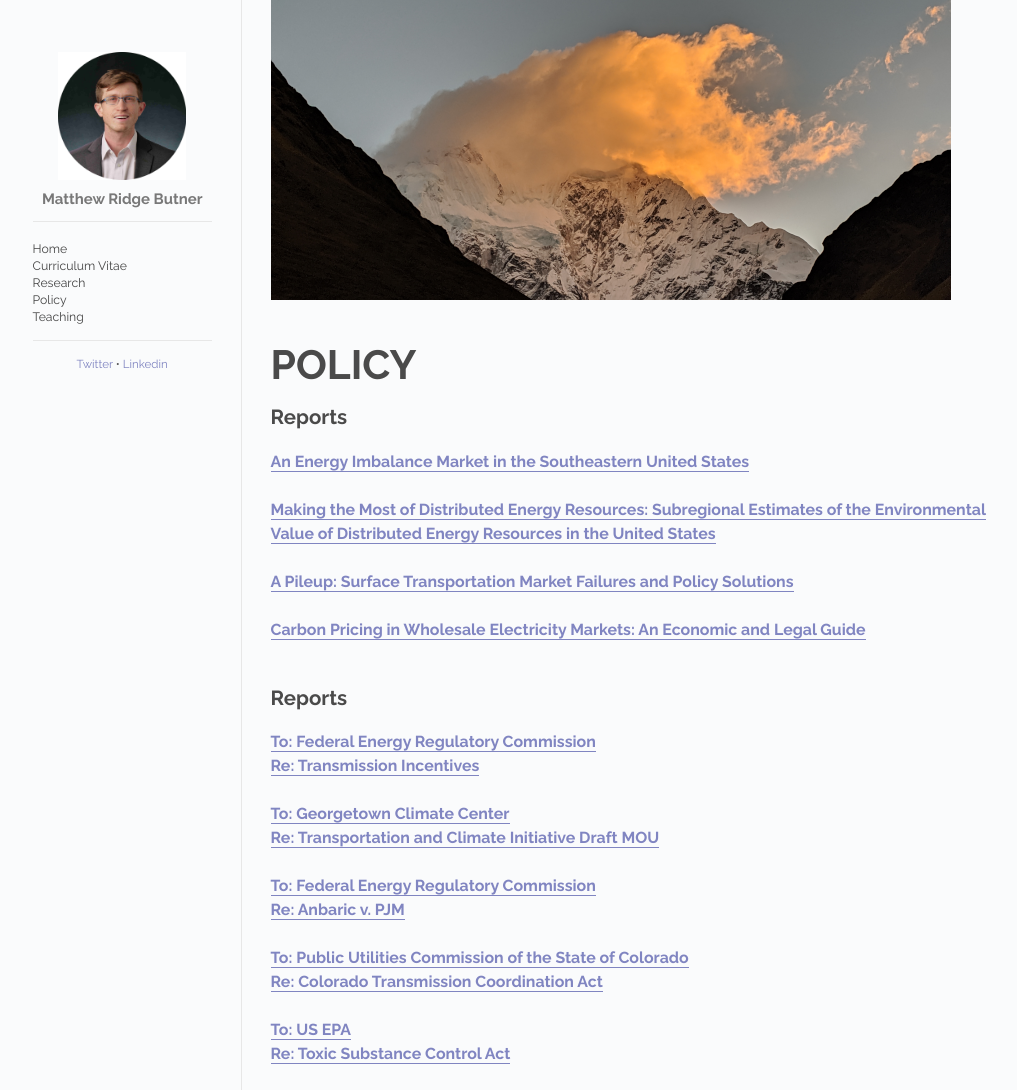
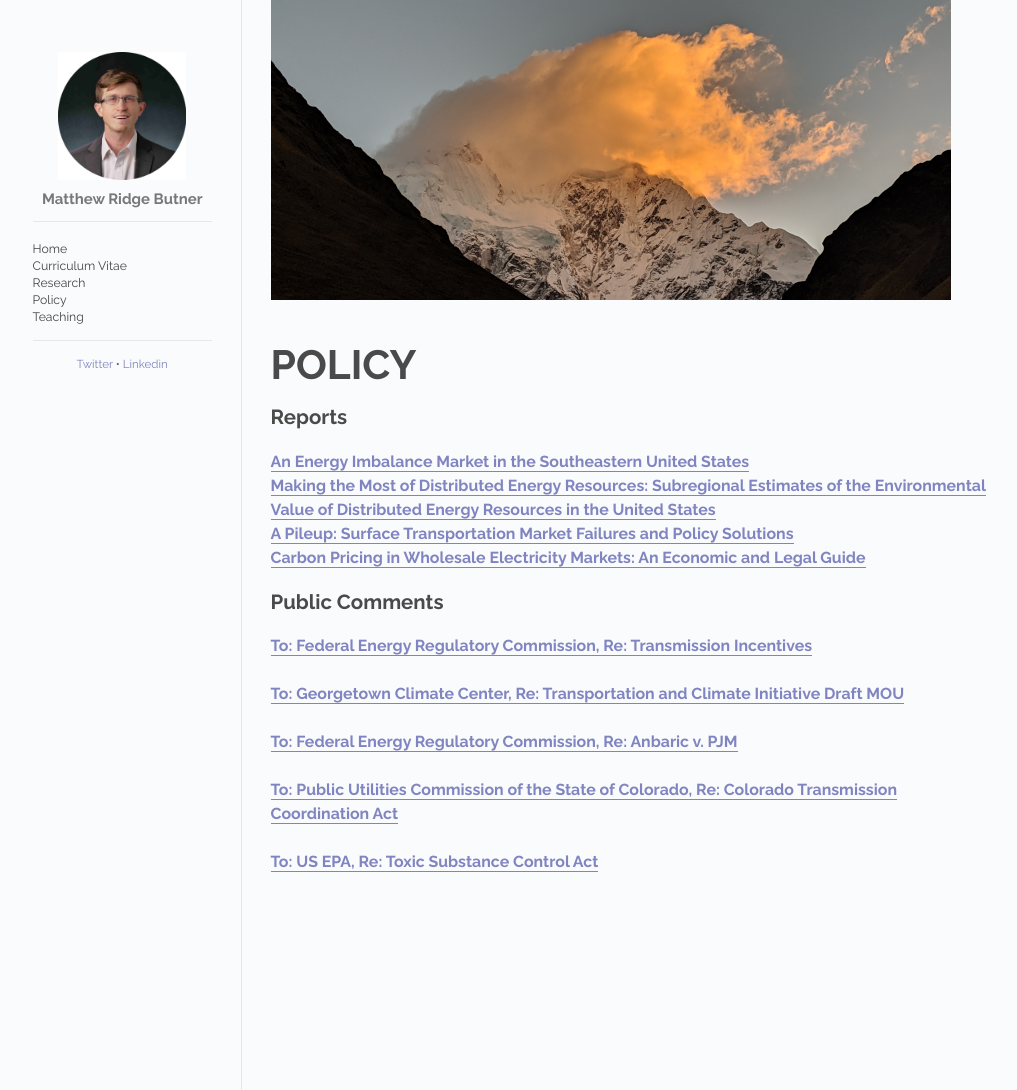
Before and after one commit to mattbutner/mattbutner.github.io, a Jekyll site: the page built from policy.md, in a window 1280 px wide. Shown: the whole page, without its empty margins (117-1134 px from the left). Built offline with Jekyll 4.4.1, drawn with Linux system fonts in a browser that asks for light colours.

Commit message:
Update policy.md

```diff
--- a/policy.md
+++ b/policy.md
@@ -8,25 +8,25 @@
 
 ## Reports
 
-### [An Energy Imbalance Market in the Southeastern United States](/policy/Southeast_EIM_Report_ETI_Sept2020.pdf) <br><br>
+### [An Energy Imbalance Market in the Southeastern United States](/policy/Southeast_EIM_Report_ETI_Sept2020.pdf) <br>
 
 
-### [Making the Most of Distributed Energy Resources: Subregional Estimates of the Environmental Value of Distributed Energy Resources in the United States](/policy/Making_the_Most_of_Distributed_Energy_Resources.pdf) <br><br>
+### [Making the Most of Distributed Energy Resources: Subregional Estimates of the Environmental Value of Distributed Energy Resources in the United States](/policy/Making_the_Most_of_Distributed_Energy_Resources.pdf) <br>
 
 
-### [A Pileup: Surface Transportation Market Failures and Policy Solutions](/policy/A_Pileup_Surface_Transportation_Market_Failures_and_Policy_Solutions.pdf) <br><br>
+### [A Pileup: Surface Transportation Market Failures and Policy Solutions](/policy/A_Pileup_Surface_Transportation_Market_Failures_and_Policy_Solutions.pdf) <br>
 
 
-### [Carbon Pricing in Wholesale Electricity Markets: An Economic and Legal Guide](/policy/Carbon_Pricing_in_Wholesale_Electricity_Markets_Report.pdf) <br><br>
+### [Carbon Pricing in Wholesale Electricity Markets: An Economic and Legal Guide](/policy/Carbon_Pricing_in_Wholesale_Electricity_Markets_Report.pdf) <br>
 
-## Reports
+## Public Comments
 
-### [To: Federal Energy Regulatory Commission<br>Re: Transmission Incentives](/policy/Policy_Integrity_Comments_RM20-10.pdf) <br><br>
+### [To: Federal Energy Regulatory Commission, Re: Transmission Incentives](/policy/Policy_Integrity_Comments_RM20-10.pdf) <br><br>
 
-### [To: Georgetown Climate Center<br>Re: Transportation and Climate Initiative Draft MOU](/policy/Policy_Integrity_Comments_for_TCI_Draft_MOU.pdf) <br><br>
+### [To: Georgetown Climate Center, Re: Transportation and Climate Initiative Draft MOU](/policy/Policy_Integrity_Comments_for_TCI_Draft_MOU.pdf) <br><br>
 
-### [To: Federal Energy Regulatory Commission<br>Re: Anbaric v. PJM](/policy/Policy_Integrity_Comments_Anbaric_v_PJM_EL20-10__FINAL.pdf) <br><br>
+### [To: Federal Energy Regulatory Commission, Re: Anbaric v. PJM](/policy/Policy_Integrity_Comments_Anbaric_v_PJM_EL20-10__FINAL.pdf) <br><br>
 
-### [To: Public Utilities Commission of the State of Colorado<br>Re: Colorado Transmission Coordination Act](/policy/Policy_Integrity_-_CTCA_Comments_To_Submit_2019.11.15.pdf) <br><br>
+### [To: Public Utilities Commission of the State of Colorado, Re: Colorado Transmission Coordination Act](/policy/Policy_Integrity_-_CTCA_Comments_To_Submit_2019.11.15.pdf) <br><br>
 
-### [To: US EPA<br>Re: Toxic Substance Control Act](/policy/Policy_Integrity_Comments_--_Proposal_to_Regulate_Persistent_Bioaccumulative_Chemicals_Under_TSCA_-_FINAL.pdf) <br><br>
+### [To: US EPA, Re: Toxic Substance Control Act](/policy/Policy_Integrity_Comments_--_Proposal_to_Regulate_Persistent_Bioaccumulative_Chemicals_Under_TSCA_-_FINAL.pdf) <br><br>
```
